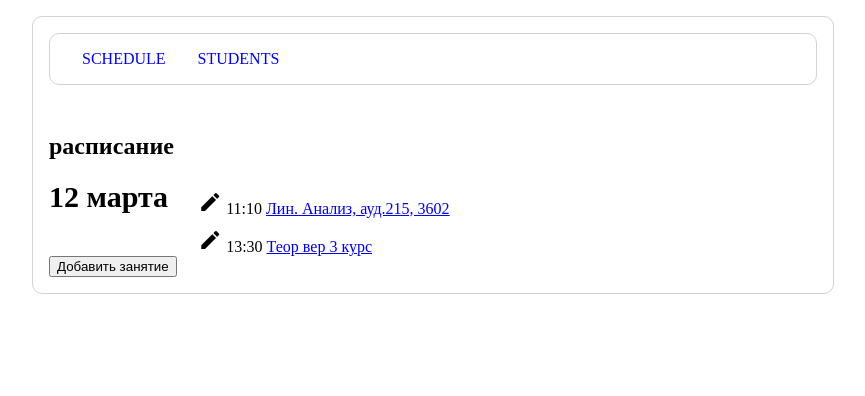
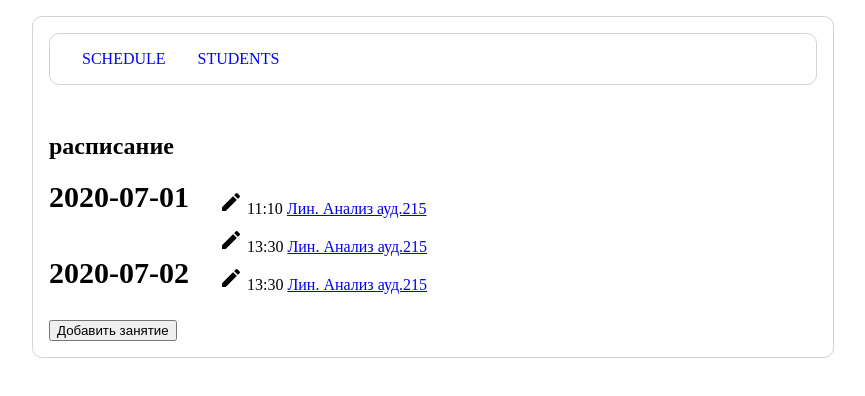
Before and after one commit to AMYumangulov/pasta0, a Vue app: page /schedule in a window 1280 px wide. Shown: the top 396 px of the page, without its empty margins (207-1072 px from the left). Built offline with nearby package versions, Linux system fonts and the light colour scheme.

Commit message:
редактирование времени

```diff
--- a/src/components/add_Lesson.vue
+++ b/src/components/add_Lesson.vue
@@ -16,8 +16,11 @@
         <button class="close_modal" @click="$emit('closePopup')">
           Close
         </button>
-        <button class="submit_btn" @click="$emit('AddLesson')">
+        <button class="submit_btn" @click="$emit('AddLesson')" v-if="edit==0">
           Add
+        </button>
+        <button class="submit_btn" @click="$emit('SaveLesson')" v-if="edit==1">
+          Save
         </button>
       </div>
     </div>
@@ -27,6 +30,7 @@
 <script>
     export default {
         name: "v-popup",
+        props: ['edit'],
         data() {
             return {}
         },
--- a/src/views/schedule.vue
+++ b/src/views/schedule.vue
@@ -1,59 +1,62 @@
 <template>
   <div id="schedules">
     <h2>{{description}}</h2>
-    <div class="schedules" v-for="(schedule, key) in schedules" :key="key">
+    <div class="schedules" v-for="(schedule, key) in schedulesDates" :key="key">
       <div class="date">
         <p>{{schedule.date}}</p>
       </div>
       <div class="descs">
-        <div v-for="descs in schedule.descs" :key="descs.serviceTime">
-          <div class="desc">
-            <span class="material-icons" @click="findTime(descs.time)">
+        <div v-for="descs in shedulesDescriptions" :key="descs.serviceTime">
+          <div class="desc" v-if="schedule.id == descs.pId">
+            <span class="material-icons" @click="findLesson(descs.id)">
               create
             </span>
-            {{ descs.time }} <a href="#"> {{ descs.desc }} </a>
+            {{ descs.time }} <a href="#"> {{ descs.lesson + ' ' + descs.auditor }} </a>
           </div>
         </div>
       </div>
-
     </div>
     <button class="v_catalog-item__show-info" @click="showPopupInfo">
       Добавить занятие
     </button>
-    <add_Lesson v-if="isInfoPopupVisible" @closePopup="closeInfoPopup" @AddLesson="addRow" class="popup">
+    <add_Lesson :edit="pEdit" v-if="isInfoPopupVisible" @closePopup="closeInfoPopup" @AddLesson="addRow" @SaveLesson="changelesson" class="popup">
       <div class="form">
         <p>Lesson</p>
         <input type="text" v-model="lesson">
       </div>
       <div class="form">
         <p>Auditor</p>
-        <input type="text" v-model="Auditor">
+        <input type="text" v-model="auditor">
       </div>
       <div class="form">
         <p>Date</p>
-        <input type="text" v-model="date">
+        <input type="date" v-model="date">
       </div>
       <div class="form">
         <p>Time</p>
         <input type="text" v-model="time">
       </div>
       <div class="form">
+        <p>Group</p>
+        <input type="text" v-model="group">
+      </div>
+      <div class="form">
         <p>Description</p>
-        <input type="text" v-model="Description">
+        <input type="text" v-model="shedulesDescription">
       </div>
       <div class="form">
         <p>Repeat</p>
         <div class="popup__radio-group">
           <div class="radio">
-            <input type="radio" id="age1" name="age" value="every day" v-model="Repeat">
+            <input type="radio" id="age1" name="age" value="every day" v-model="repeat">
             <label for="age1">каждый день</label>
           </div>
           <div class="radio">
-            <input type="radio" id="age2" name="age" value="every week" v-model="Repeat">
+            <input type="radio" id="age2" name="age" value="every week" v-model="repeat">
             <label for="age2">еженедельно</label>
           </div>
           <div class="radio">
-            <input type="radio" id="age3" name="age" value="Two times per week" v-model="Repeat">
+            <input type="radio" id="age3" name="age" value="Two times per week" v-model="repeat">
             <label for="age3">2 раза в неделю</label>
           </div>
         </div>
@@ -66,6 +69,7 @@
 
 <script>
     import add_Lesson from '../components/add_Lesson'
+
     export default {
         components: {add_Lesson},
         name: 'schedules',
@@ -75,22 +79,52 @@
                 date: '',
                 time: '',
                 lesson: '',
-                Auditor: '',
-                Description: '',
-                Repeat: '',
-                schedules: [
+                auditor: '',
+                shedulesDescription: '',
+                repeat: '',
+                group: '',
+                pEdit: 0,
+                editId: -1,
+                schedulesDates: [
                     {
-                        date: '12 марта',
-                        descs: [
-                            {
-                                time: '11:10',
-                                desc: 'Лин. Анализ, ауд.215, 3602'
-                            },
-                            {
-                                time: '13:30',
-                                desc: 'Теор вер 3 курс'
-                            }
-                        ]
+                        id: 1,
+                        date: "2020-07-01"
+                    },
+                    {
+                        id: 2,
+                        date: "2020-07-02"
+                    }
+                ],
+                shedulesDescriptions: [
+                    {
+                        id: 1,
+                        pId: 1,
+                        time: "11:10",
+                        shedulesDescription: "",
+                        lesson: "Лин. Анализ",
+                        auditor: "ауд.215",
+                        repeat: 0,
+                        group: "3360"
+                    },
+                    {
+                        id: 2,
+                        pId: 1,
+                        time: '13:30',
+                        shedulesDescription: 'Теор вер 3 курс',
+                        lesson: "Лин. Анализ",
+                        auditor: "ауд.215",
+                        repeat: 0,
+                        group: "3360"
+                    },
+                    {
+                        id: 3,
+                        pId: 2,
+                        time: '13:30',
+                        shedulesDescription: 'Теор вер 3 курс',
+                        lesson: "Лин. Анализ",
+                        auditor: "ауд.215",
+                        repeat: 0,
+                        group: "3360"
                     }
                 ],
                 description: 'расписание'
@@ -102,35 +136,90 @@
                 this.date = '';
                 this.time = '';
                 this.lesson = '';
-                this.Auditor = '';
-                this.Description = '';
+                this.auditor = '';
+                this.shedulesDescription = '';
+                this.pEdit = 0;
             },
             closeInfoPopup() {
                 this.isInfoPopupVisible = false;
             },
             addRow() {
+                var maxPId = this.schedulesDates.reduce((max, item) => item.id > max ? item.id : max, 0) + 1;
+                let findDate = this.schedulesDates.find(e => e.date === this.date);
+
+                if (findDate) {
+                    maxPId = findDate.id
+                }
+
+                const maxId = this.shedulesDescriptions.reduce((max, item) => item.id > max ? item.id : max, 0) + 1;
+
                 if (this.date) {
-                    this.schedules.push({
-                        date: this.date,
-                        descs: [
-                            {
-                                time: this.time,
-                                desc: this.Description + ' ' + this.lesson + ' ' + this.Auditor
-                            }
-                        ]
-                    })
+                    if (!findDate) {
+                        this.schedulesDates.push({
+                            date: this.date,
+                            id: maxPId
+                        });
 
+                    }
+                    this.shedulesDescriptions.push({
+
+                        time: this.time,
+                        id: maxId,
+                        pId: maxPId,
+                        shedulesDescription: this.shedulesDescription,
+                        lesson: this.lesson,
+                        auditor: this.auditor,
+                        repeat: 0,
+                        group: "3360"
+
+                    });
                     this.isInfoPopupVisible = false;
                 } else {
                     alert("Необходимо ввести дату!")
                 }
             },
-            findTime(time) {
-                const ids = time;
+            findLesson(id) {
+                let findLes = this.shedulesDescriptions.find(e => e.id === id);
+                let findDate = this.schedulesDates.find(e => e.id === findLes.pId);
 
-                const items = this.schedules.flatMap(n => n.descs).filter(n => ids.includes(n.time));
-                console.log(items);
+                this.isInfoPopupVisible = true;
 
+                this.date= findDate.date;
+                this.time= findLes.time;
+                this.lesson= findLes.lesson;
+                this.auditor= findLes.auditor;
+                this.shedulesDescription= findLes.shedulesDescription;
+                this.repeat= findLes.repeat;
+                this.group= findLes.group;
+                this.pEdit = 1;
+
+                this.editId = id;
+
+
+            },
+            changelesson() {
+                const index = this.shedulesDescriptions.findIndex(n => n.id === this.editId);
+
+                let findLes = this.shedulesDescriptions.find(e => e.id === this.editId);
+
+                if (index !== -1) {
+                    this.shedulesDescriptions.splice(index, 1);
+                }
+
+                this.shedulesDescriptions.push({
+
+                    time: this.time,
+                    id: findLes.id,
+                    pId: findLes.pId,
+                    shedulesDescription: this.shedulesDescription,
+                    lesson: this.lesson,
+                    auditor: this.auditor,
+                    repeat: 0,
+                    group: "3360"
+
+                });
+
+                this.isInfoPopupVisible = false;
             }
         }
     }
```
